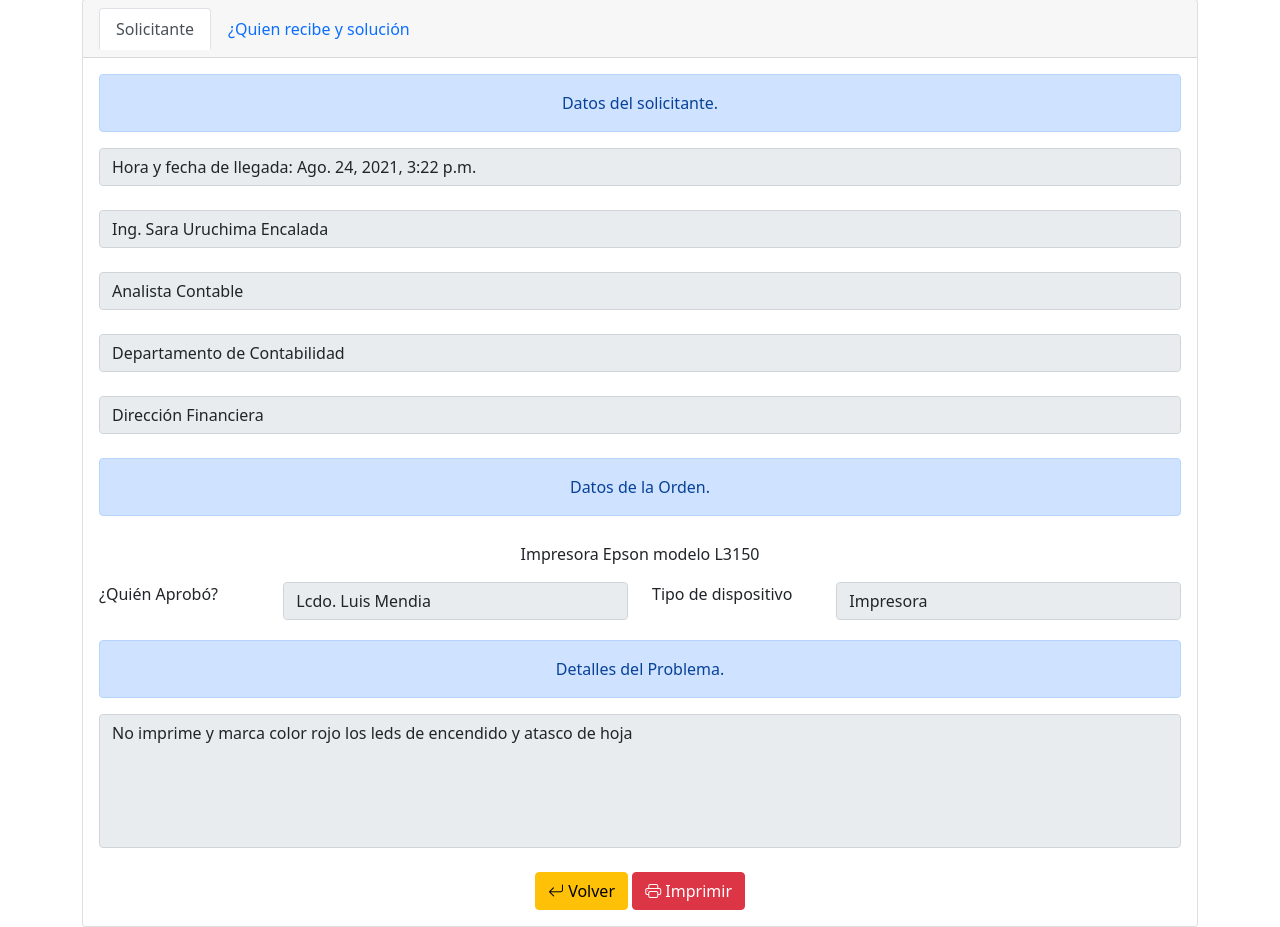
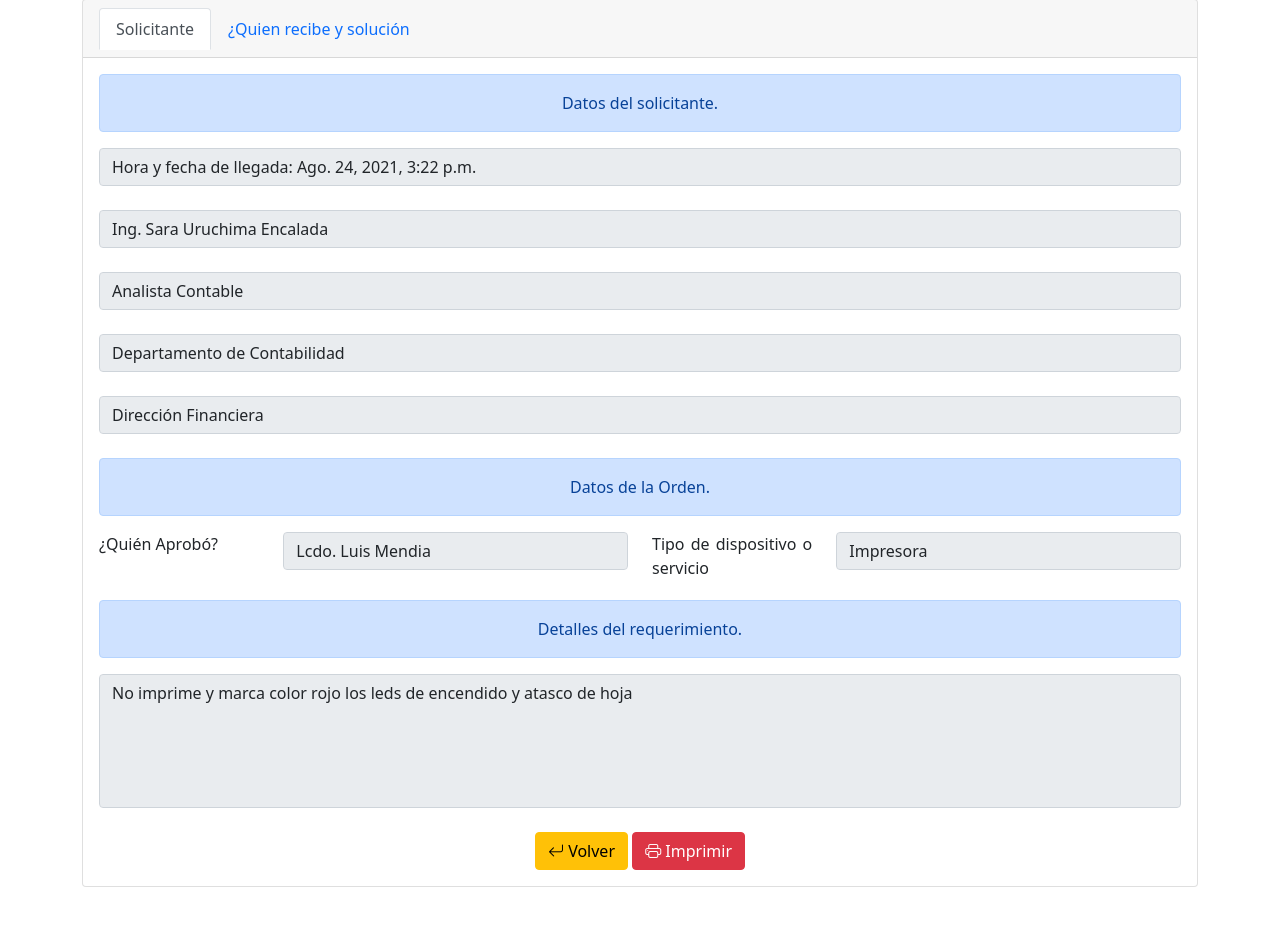
Before and after one commit to jurdin32/orden_trabajo, a Django app: template templates/ver_orden.html in a window 1280 px wide. Shown: the part 25-952 px from the top of the page. After the commit the page ends 912 px from the top, so only its background shows below. Run offline with Django 3.2, Linux system fonts and the light colour scheme; the template is opened without the code that fills it: values that come from a table or form of the project are taken from there, others are empty; data comes from the database, SQL or seed files in the repository; some libraries are stand-ins or nearby versions.

Commit message:
cambios menores

```diff
--- a/templates/index.html
+++ b/templates/index.html
@@ -63,8 +63,8 @@
                 <div class="modal-body">
                     <div class="mb-3">
                         <label for="recipient-name" class="col-form-label">Solicitado por:</label>
-                        <select class="form-control" name="solicitante" id="solicitante">
-                            <option value="0"> --Seleccione --</option>
+                        <select class="form-control" required="required" name="solicitante" id="solicitante">
+                            <option> --Seleccione --</option>
                             {% for solicitante in solicitantes %}
                                 <option value="{{ solicitante.id }}">{{ solicitante.nombre }}</option>
                             {% endfor %}
@@ -73,28 +73,28 @@
                     <div class="row">
                         <div class="col-sm-6">
                             <label for="recipient-name" class="col-form-label">Cargo:</label>
-                            <input type="text" readonly="readonly" class="form-control" id="cargo" name="cargo">
+                            <input type="text" readonly="readonly" required="required" class="form-control" id="cargo" name="cargo">
                         </div>
                         <div class="col-sm-6">
                             <label for="recipient-name" class="col-form-label">Unidad:</label>
-                            <input type="text" readonly="readonly" class="form-control" id="unidad" name="unidad">
+                            <input type="text" readonly="readonly" required="required" class="form-control" id="unidad" name="unidad">
                         </div>
                     </div>
                     <div class="row">
                         <div class="col-sm-6">
-                            <label for="recipient-name" class="col-form-label">Dirección:</label>
-                            <input type="text" readonly="readonly" class="form-control" id="direccion" name="direccion">
+                            <label for="recipient-name"  class="col-form-label">Dirección:</label>
+                            <input type="text" readonly="readonly" required="required" class="form-control" id="direccion" name="direccion">
                         </div>
                         <div class="col-sm-6">
                             <label for="recipient-name" class="col-form-label">Aprobado por:</label>
-                            <input type="text" class="form-control" id="aprobado_por" name="aprobado_por">
+                            <input type="text" required="required" class="form-control" id="aprobado_por" name="aprobado_por">
                         </div>
                     </div>
                     <div class="row">
                         <div class="col-sm-6">
-                            <label for="recipient-name" class="col-form-label">Información del dispositivo:</label>
-                            <select name="tipo_dispositivo" class="form-control" id="tipo_dispositivo">
-                                <option value="0">-- Seleccione --</option>
+                            <label for="recipient-name" class="col-form-label">Información del dispositivo o tipo de servicio:</label>
+                            <select name="tipo_dispositivo" required="required" class="form-control" id="tipo_dispositivo">
+                                <option>-- Seleccione --</option>
                                 {% for dispositivo in dispositivos %}
                                     <option value="{{ dispositivo.id }}">{{ dispositivo.tipo_equipo }}</option>
                                 {% endfor %}
@@ -102,14 +102,14 @@
                         </div>
                         <div class="col-sm-6">
                             <label for="recipient-name" class="col-form-label">Código de Inventario
-                                Insitucional:</label>
+                                Insitucional (Opcional):</label>
                             <input type="text" class="form-control" id="codigo" name="codigo">
                         </div>
                     </div>
                     <div class="row">
                         <div class="col-sm-12">
                             <label for="recipient-name" class="col-form-label">Descripción del Problema:</label>
-                            <textarea class="form-control" name="descripcion_del_problema" id="descripcion_del_problema"
+                            <textarea class="form-control" required="required" name="descripcion_del_problema" id="descripcion_del_problema"
                                       cols="30" rows="2"></textarea>
                         </div>
                     </div>
--- a/templates/reporte.html
+++ b/templates/reporte.html
@@ -73,7 +73,7 @@
                 proporcionó{% endif %} </td>
         </tr>
         <tr style="padding-top: 5px;">
-            <td style="font-weight: bold">Descripción del problema:</td>
+            <td style="font-weight: bold">Descripción del requerimiento:</td>
             <td colspan="2">{{ orden.descripcion_del_problema }}</td>
         </tr>
     </table>
--- a/templates/reporte_2.html
+++ b/templates/reporte_2.html
@@ -60,7 +60,7 @@
             <td colspan="2">{{ orden.detalles_del_equipo }}</td>
         </tr>
         <tr style="padding-top: 5px">
-            <td style="font-weight: bold">Detalle técnico del problema:</td>
+            <td style="font-weight: bold">Detalle técnico del requerimiento:</td>
             <td colspan="3">{{ orden.detalle_tecnico_del_problema }}</td>
         </tr>
        <tr style="padding-top: 5px">
--- a/templates/ver_orden.html
+++ b/templates/ver_orden.html
@@ -21,11 +21,6 @@
                 <input type="text" class="form-control" readonly="readonly" value="{{ orden.solicitante.unidad }}"><br>
                 <input type="text" class="form-control" readonly="readonly" value="{{ orden.solicitante.direccion }}"><br>
                 <div class="alert alert-primary" role="alert">Datos de la Orden.</div>
-                <div class="row" style=" padding-top: 10px">
-                    <div class="col-sm-12">
-                        <p>{{ orden.detalles_del_equipo }}</p>
-                    </div>
-                </div>
                 <div class="row" style="text-align: justify; padding-bottom: 20px">
                     <div class="col-sm-2">
                         ¿Quién Aprobó?
@@ -34,14 +29,14 @@
                         <input class="form-control" readonly="readonly" type="text" value="{{ orden.aprobado_por }}">
                     </div>
                     <div class="col-sm-2">
-                        Tipo de dispositivo
+                        Tipo de dispositivo o servicio
                     </div>
                     <div class="col-sm-4">
                         <input class="form-control" readonly="readonly" type="text" value="{{ orden.tipo_de_dispositivo.tipo_equipo }}">
                     </div>
                 </div>
 
-                <div class="alert alert-primary" role="alert">Detalles del Problema.</div>
+                <div class="alert alert-primary" role="alert">Detalles del requerimiento.</div>
                 <textarea name="" readonly="readonly" id="" cols="30" rows="5" class="form-control" style="resize: none">{{ orden.descripcion_del_problema }}</textarea>
                 <br>
                 <a href="/" class="btn btn-warning"><i class="bi bi-arrow-return-left"></i> Volver</a>
@@ -58,7 +53,7 @@
                             <label for="">Recibido por:</label>
                         </div>
                         <div class="col-sm-10">
-                            <input type="text" name="recibido" {% if orden.estado %} value="{{ orden.receptor }}" readonly="readonly" {% endif %} class="form-control" placeholder="Quien recibe el dispositivo"><br>
+                            <input type="text" required="required" name="recibido" {% if orden.estado %} value="{{ orden.receptor }}" readonly="readonly" {% endif %} class="form-control" placeholder="Quien recibe el dispositivo"><br>
                         </div>
                     </div>
 
@@ -67,7 +62,7 @@
                             <label for="">Autorizado por:</label>
                         </div>
                         <div class="col-sm-10">
-                            <input type="text" name="autorizado" {% if orden.estado %} value="{{ orden.autorizado }}" readonly="readonly" {% endif %} class="form-control" placeholder="Quien autoriza"><br>
+                            <input type="text" required="required" name="autorizado" {% if orden.estado %} value="{{ orden.autorizado }}" readonly="readonly" {% endif %} class="form-control" placeholder="Quien autoriza"><br>
                         </div>
                     </div>
 
@@ -76,29 +71,28 @@
                             <label for="">Revisado y soporte por:</label>
                         </div>
                         <div class="col-sm-10">
-                            <input type="text" name="revisado" {% if orden.estado %} value="{{ orden.revisado_por }}" readonly="readonly" {% endif %} class="form-control" placeholder="Quien realiza el soporte">
+                            <input type="text" required="required" name="revisado" {% if orden.estado %} value="{{ orden.revisado_por }}" readonly="readonly" {% endif %} class="form-control" placeholder="Quien realiza el soporte">
                         </div>
                     </div>
                     <br>
-                    <div class="alert alert-primary" role="alert">Detalle técnico del problema y descripción de la solución.</div>
+                    <div class="alert alert-primary" role="alert">Detalle técnico del problema o requerimiento y descripción de la solución.</div>
                     <div class="row">
                         <div class="col-sm-2">
-                            <label for="recipient-name" class="col-form-label">Detalle del equipo:</label>
+                            <label for="recipient-name" class="col-form-label">Detalle del requerimiento:</label>
                         </div>
                         <div class="col-sm-10">
-
-                            <textarea class="form-control" {% if orden.estado %} readonly="readonly" {% endif %} name="detalles_del_equipo" id="detalles_del_equipo" cols="30"rows="2">{{ orden.detalles_del_equipo }}</textarea>
+                            <textarea required="required" class="form-control" {% if orden.estado %} readonly="readonly" {% endif %} name="detalles_del_equipo" id="detalles_del_equipo" cols="30"rows="2">{{ orden.detalles_del_equipo }}</textarea>
                         </div>
                     </div>
                     <br>
-                    <textarea name="problema" id="" {% if orden.estado %} readonly="readonly" {% endif %} cols="30" rows="3" class="form-control"  placeholder="Detalle tecnico del Problema" style="resize: none">{{ orden.detalle_tecnico_del_problema }}</textarea><br>
-                    <textarea name="solucion" id="" {% if orden.estado %} readonly="readonly" {% endif %}  cols="30" rows="3" class="form-control" placeholder="Descripción de la solución" style="resize: none">{{ orden.descripcion_de_la_solucion }}</textarea><br>
+                    <textarea name="problema" required="required" id="" {% if orden.estado %} readonly="readonly" {% endif %} cols="30" rows="3" class="form-control"  placeholder="Detalle tecnico del Problema" style="resize: none">{{ orden.detalle_tecnico_del_problema }}</textarea><br>
+                    <textarea name="solucion" required="required" id="" {% if orden.estado %} readonly="readonly" {% endif %}  cols="30" rows="3" class="form-control" placeholder="Descripción de la solución" style="resize: none">{{ orden.descripcion_de_la_solucion }}</textarea><br>
                     <div class="row">
                         <div class="col-sm-2">
                             <label for="">Materiales Utilizados:</label>
                         </div>
                         <div class="col-sm-10">
-                            <input type="text" name="materiales" {% if orden.estado %} value="{{ orden.materiales_utilizados }}" readonly="readonly" {% endif %} class="form-control" placeholder="Materiales utilizados para dar el soporte">
+                            <input type="text" required="required" name="materiales" {% if orden.estado %} value="{{ orden.materiales_utilizados }}" readonly="readonly" {% endif %} class="form-control" placeholder="Materiales utilizados para dar el soporte">
                         </div>
                     </div>
                     <br>
@@ -107,7 +101,7 @@
                             <label for="">Herramientas utilizadas:</label>
                         </div>
                         <div class="col-sm-10">
-                            <input type="text" name="herramientas" {% if orden.estado %} value="{{ orden.herramientas_utilizadas }}" readonly="readonly" {% endif %} class="form-control" placeholder="Herramientas utilizados para dar el soporte">
+                            <input type="text" required="required" name="herramientas" {% if orden.estado %} value="{{ orden.herramientas_utilizadas }}" readonly="readonly" {% endif %} class="form-control" placeholder="Herramientas utilizados para dar el soporte">
                         </div>
                     </div>
                     <br>
@@ -116,7 +110,7 @@
                             <label for="">Tipo de Servicio:</label>
                         </div>
                         <div class="col-sm-10">
-                            <input type="text" name="tipo_servicio" {% if orden.estado %} value="{{ orden.tipos_de_servicio }}" readonly="readonly" {% endif %} class="form-control" placeholder="Tipo de asistencia Técnica">
+                            <input type="text" required="required" name="tipo_servicio" {% if orden.estado %} value="{{ orden.tipos_de_servicio }}" readonly="readonly" {% endif %} class="form-control" placeholder="Tipo de asistencia Técnica">
                         </div>
                     </div>
                     <br>
@@ -125,7 +119,7 @@
                             <label for="">Quien realiza la entrega?:</label>
                         </div>
                         <div class="col-sm-10">
-                            <input type="text" name="entregado" {% if orden.estado %} value="{{ orden.entregado_por }}" readonly="readonly" {% endif %} class="form-control" placeholder="Nombre de quien realiza la entrega">
+                            <input type="text" required="required" name="entregado" {% if orden.estado %} value="{{ orden.entregado_por }}" readonly="readonly" {% endif %} class="form-control" placeholder="Nombre de quien realiza la entrega">
                         </div>
                     </div>
                     <br>
```
Also changed, not shown: Ordenes/views.py (+16 -9 lines).
